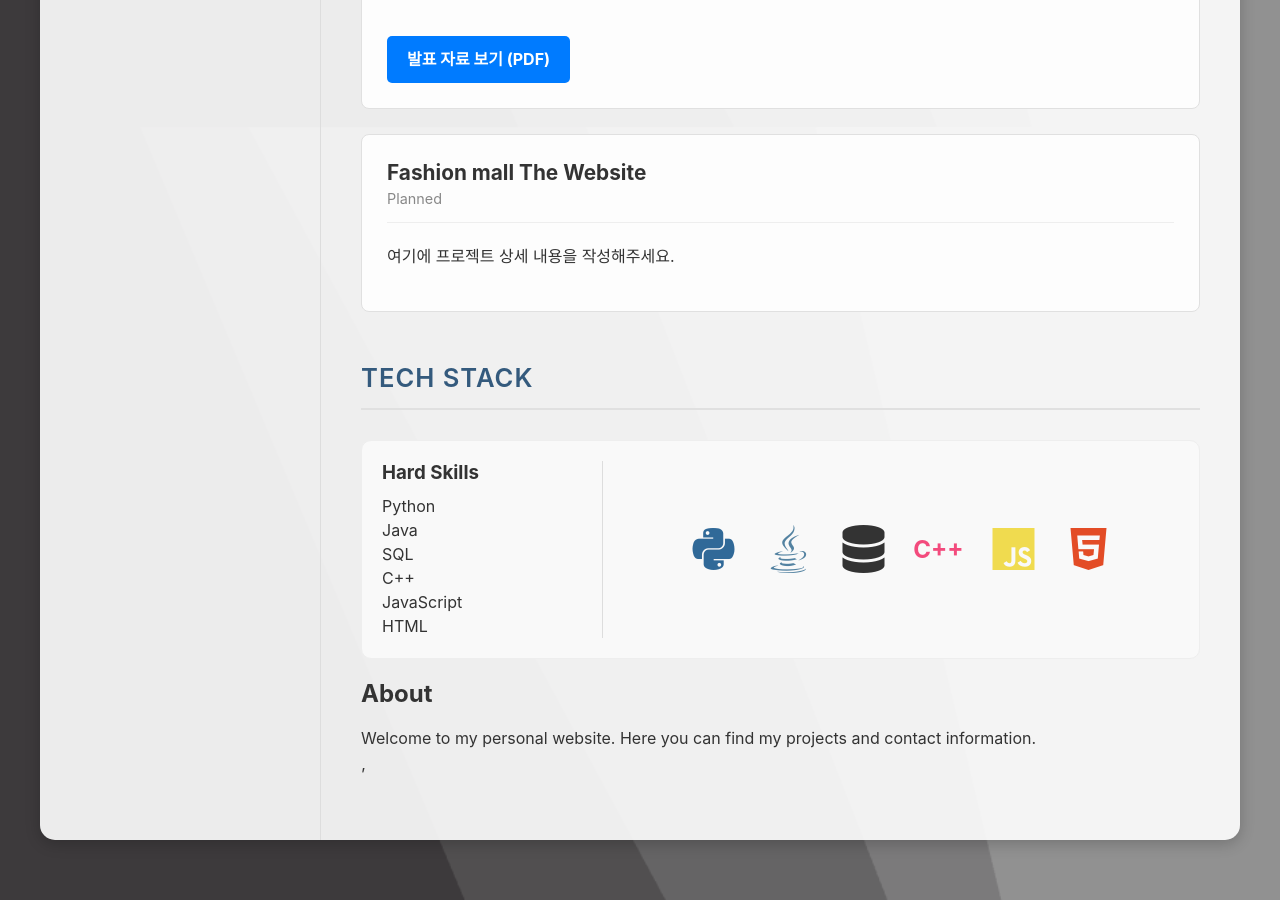
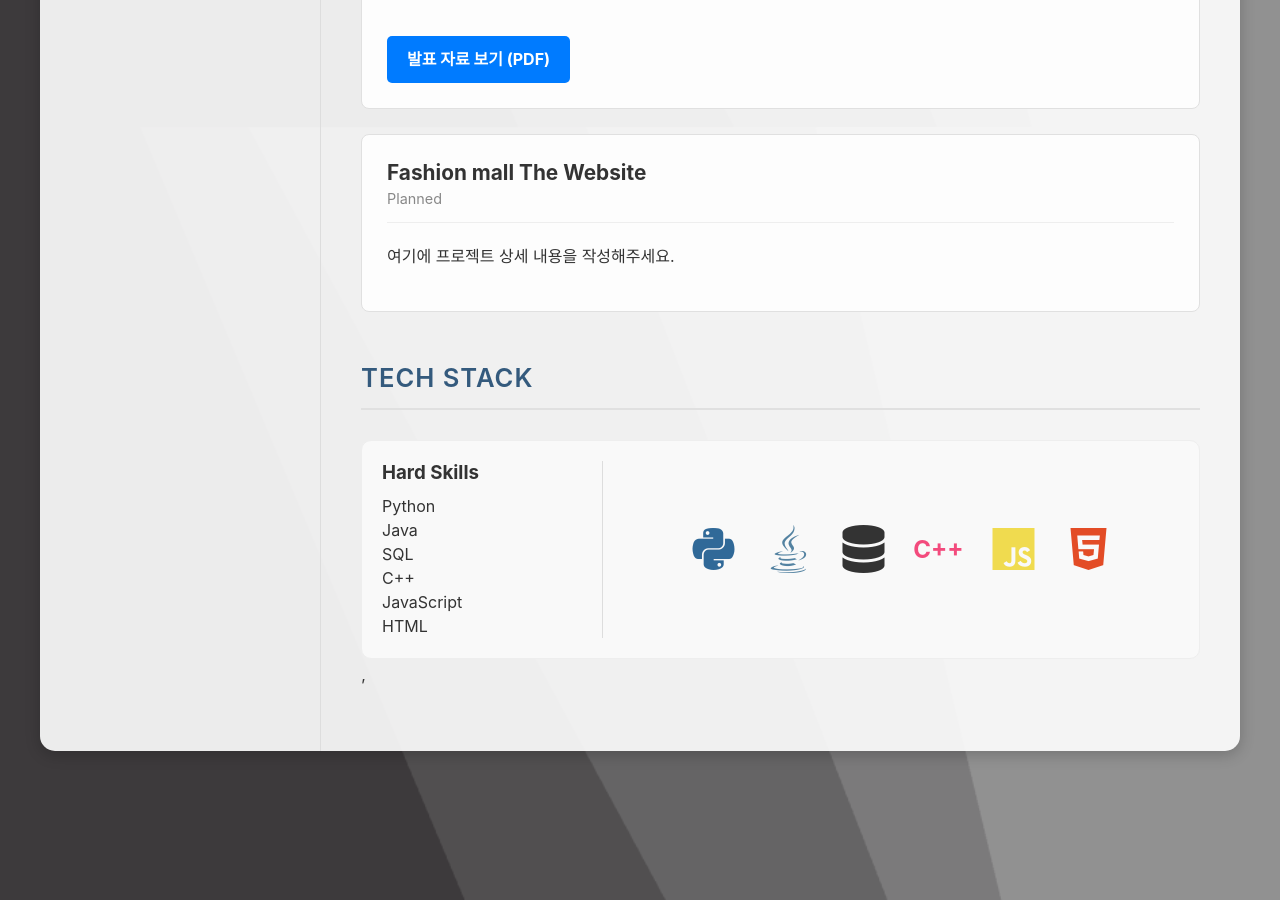
Before and after one commit to Leegaeune/Leegaeune.github.io, a Jekyll site: the page built from index.md, in a window 1280 px wide and 900 px high, scrolled down 2573 px. Built offline with Jekyll 4.4.1, drawn with Linux system fonts in a browser that asks for light colours.

Commit message:
Update index.md

```diff
--- a/index.md
+++ b/index.md
@@ -163,8 +163,6 @@ title: Home
 
 
 
-## About
-Welcome to my personal website. Here you can find my projects and contact information.
 
 <!--
 
```
